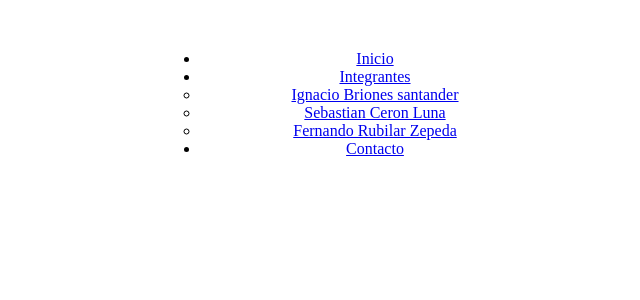
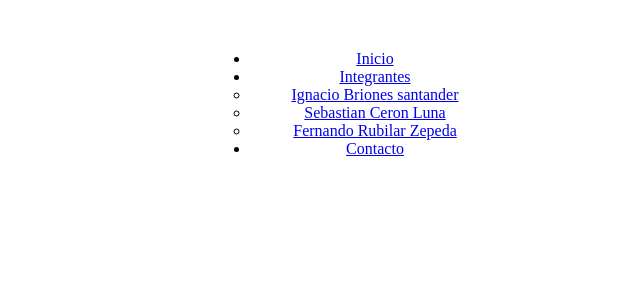
Before and after one commit to sceronl/Tarea_Ayudantia_2, a PHP site: page / in a window 1280 px wide. Shown: the top 300 px of the page, without its empty margins (265-905 px from the left). Run offline with PHP 8.4, Linux system fonts and the light colour scheme.

Commit message:
cambios en el el estilo css

```diff
--- a/estilo.css
+++ b/estilo.css
@@ -7,7 +7,7 @@ padding: 0;
 
 body
 {
-width: 350px;
+width: 250px;
 height: 250px;
 margin: 0 auto;
 }
```
